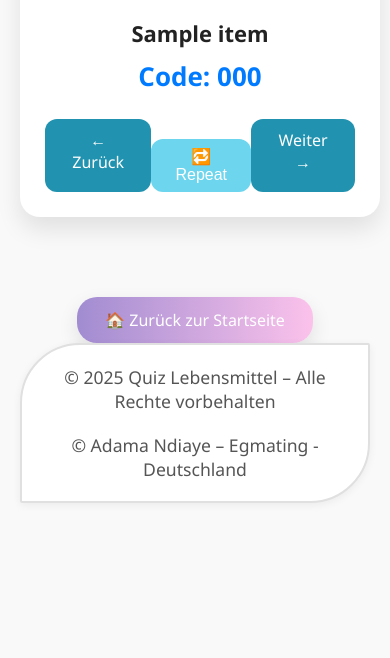
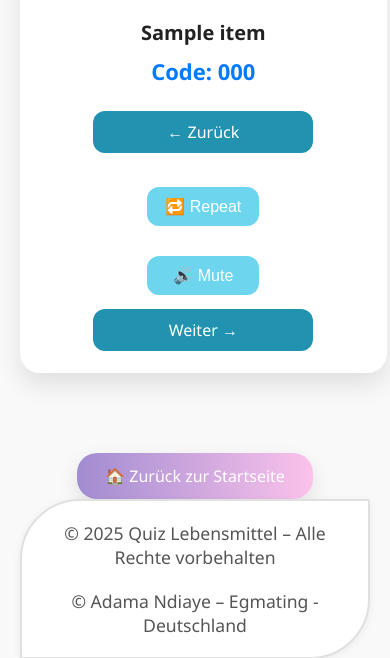
Before and after one commit to AdamaNdiaye1977/quiz, a Flask app: template templates/lernen.html in a window 390 px wide. Shown: the part 586-1244 px from the top of the page. Before the commit the page ends 1089 px from the top, so only its background shows below. Run offline with Flask 3, Linux system fonts and the light colour scheme; the template is opened without the code that fills it: most values are stand-ins (such as "Sample title", 1, 10 or a date in 2020).

Commit message:
update codes lernen layout responsive + mute button

```diff
--- a/templates/lernen.html
+++ b/templates/lernen.html
@@ -15,11 +15,11 @@
         }
 
        /* Titolo principale */
-    	h1, h2 {
-        font-size: 2em;
-        margin-bottom: 25px;
-        color: #4CAF50;
-         }
+        h1, h2 {
+            font-size: 2em;
+            margin-bottom: 25px;
+            color: #4CAF50;
+        }
 
         .category-button {
             margin: 10px;
@@ -42,8 +42,8 @@
         .card {
             background: white;
             border-radius: 20px;
-            padding: 25px;
-            width: 360px;
+            padding: 30px;
+            width: min(92vw, 520px);
             margin: 40px auto;
             text-align: center;
             box-shadow: 0 12px 24px rgba(0, 0, 0, 0.1);
@@ -51,7 +51,7 @@
         }
 
         .card img {
-            width: 220px;
+            width: min(100%, 300px);
             height: auto;
             border-radius: 16px;
             margin: 0 auto;
@@ -75,8 +75,11 @@
 
         .nav-buttons {
             display: flex;
-            justify-content: space-between;
+            justify-content: center;
+            align-items: center;
+            gap: 18px;
             margin-top: 25px;
+            flex-wrap: wrap;
         }
 
         .nav-buttons a {
@@ -86,6 +89,7 @@
             text-decoration: none;
             border-radius: 12px;
             transition: background 0.3s;
+            display: inline-block;
         }
 
         .nav-buttons a:hover {
@@ -117,7 +121,7 @@
         }
 
         .audio-button {
-            padding: 8px 16px;
+            padding: 10px 18px;
             background: #6dd5ed;
             color: white;
             border: none;
@@ -129,6 +133,31 @@
 
         .audio-button:hover {
             background: #2193b0;
+        }
+
+        @media (max-width: 600px) {
+            .card {
+                padding: 22px;
+                width: min(94vw, 420px);
+            }
+
+            .produkt-name {
+                font-size: 20px;
+            }
+
+            .produkt-code {
+                font-size: 22px;
+            }
+
+            .nav-buttons {
+                gap: 14px;
+            }
+
+            .nav-buttons a,
+            .audio-button {
+                width: 100%;
+                max-width: 220px;
+            }
         }
     </style>
 
@@ -168,9 +197,9 @@
     <div class="nav-buttons">
         <a href="{{ url_for('lernen', category=category, index=index|int - 1) }}">← Zurück</a>
 
-        <!-- Nuovo pulsante per ripetizione continua -->
         <div class="audio-buttons">
-            <button id="repeat-btn" class="audio-button" title="Ripeti codice">🔁 Repeat</button>
+            <button id="repeat-btn" class="audio-button" title="Ripeti codice" type="button">🔁 Repeat</button>
+            <button id="mute-btn" class="audio-button" title="Audio an/aus" type="button">🔊 Mute</button>
         </div>
 
         <a href="{{ url_for('lernen', category=category, index=index|int + 1) }}">Weiter →</a>
@@ -186,9 +215,16 @@
         const cardTitle = document.getElementById("image-name");
         const cardCode = document.querySelector(".produkt-code");
         const preferredVoice = localStorage.getItem("preferredVoice") || "Stefan";
-        const audioEnabled = localStorage.getItem("audioEnabled") !== "false";
+        let audioEnabled = localStorage.getItem("audioEnabled") !== "false";
 
         let repeatLoop = null; // variabile per il loop di ripetizione
+
+        function updateMuteButton() {
+            const muteButton = document.getElementById("mute-btn");
+            if (muteButton) {
+                muteButton.innerText = audioEnabled ? "🔊 Mute" : "🔇 Unmute";
+            }
+        }
 
         function speakText(text, delay = 0) {
             if (!audioEnabled || !text) return;
@@ -202,7 +238,8 @@
 
         function speakNameAndCode() {
             if (cardTitle && cardCode) {
-                speakText(cardTitle.textContent); // Subito
+                window.speechSynthesis.cancel();
+                speakText(cardTitle.textContent);
 
                 const code = cardCode.textContent.replace(/\s+/g, '');
                 const delayStart = 1500;
@@ -220,19 +257,42 @@
             }
         }
 
-        // Tasto "Repeat One"
         const repeatButton = document.getElementById("repeat-btn");
+        const muteButton = document.getElementById("mute-btn");
 
         if (repeatButton) {
             repeatButton.addEventListener("click", () => {
                 if (repeatLoop) {
-                    clearInterval(repeatLoop);  // Ferma il loop se è già attivo
-                    repeatButton.innerText = "🔁 Repeat"; // Ritorna al testo originale
+                    clearInterval(repeatLoop);
+                    repeatButton.innerText = "🔁 Repeat";
                     repeatLoop = null;
                 } else {
-                    repeatButton.innerText = "⏸️ Stop Repeat"; // Cambia il testo del pulsante
-                    repeatLoop = setInterval(speakNameAndCode, 3000); // Ripeti ogni 3 secondi
+                    repeatButton.innerText = "⏸️ Stop Repeat";
+                    speakNameAndCode();
+                    repeatLoop = setInterval(speakNameAndCode, 3000);
                 }
+            });
+        }
+
+        if (muteButton) {
+            updateMuteButton();
+
+            muteButton.addEventListener("click", () => {
+                audioEnabled = !audioEnabled;
+                localStorage.setItem("audioEnabled", audioEnabled);
+
+                if (!audioEnabled) {
+                    window.speechSynthesis.cancel();
+                    if (repeatLoop) {
+                        clearInterval(repeatLoop);
+                        repeatLoop = null;
+                        if (repeatButton) {
+                            repeatButton.innerText = "🔁 Repeat";
+                        }
+                    }
+                }
+
+                updateMuteButton();
             });
         }
 
```
